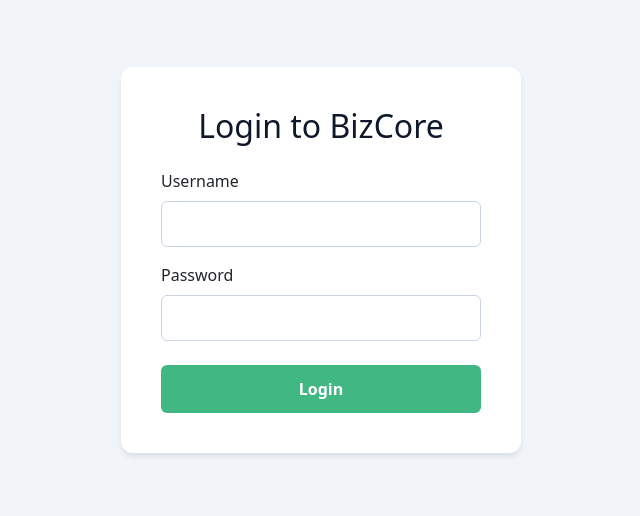
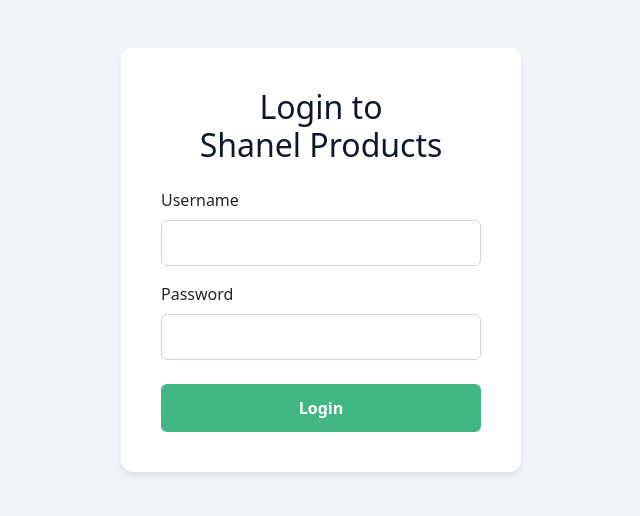
Before and after one commit to Poojani-janitha/BizCore-G09, a React (Vite) app in the folder Shanel_ERP/frontend/: page /login in a window 1280 px wide. Shown: the part 164-680 px from the top of the page, without its empty margins (319-959 px from the left). Built offline with nearby package versions, Linux system fonts and the light colour scheme.

Commit message:
login name

```diff
--- a/Shanel_ERP/frontend/src/pages/User/LoginForm.jsx
+++ b/Shanel_ERP/frontend/src/pages/User/LoginForm.jsx
@@ -59,7 +59,7 @@ const LoginForm = () => {
                 width: '100%',
                 maxWidth: '400px'
             }}>
-                <h2 style={{ marginBottom: '24px', textAlign: 'center', color: '#0f172a' }}>Login to BizCore</h2>
+                <h2 style={{ marginBottom: '24px', textAlign: 'center', color: '#0f172a' }}>Login to <br /> Shanel Products </h2>
 
                 <div style={{ marginBottom: '16px' }}>
                     <label style={{ display: 'block', marginBottom: '8px', fontWeight: '500' }}>Username</label>
```
